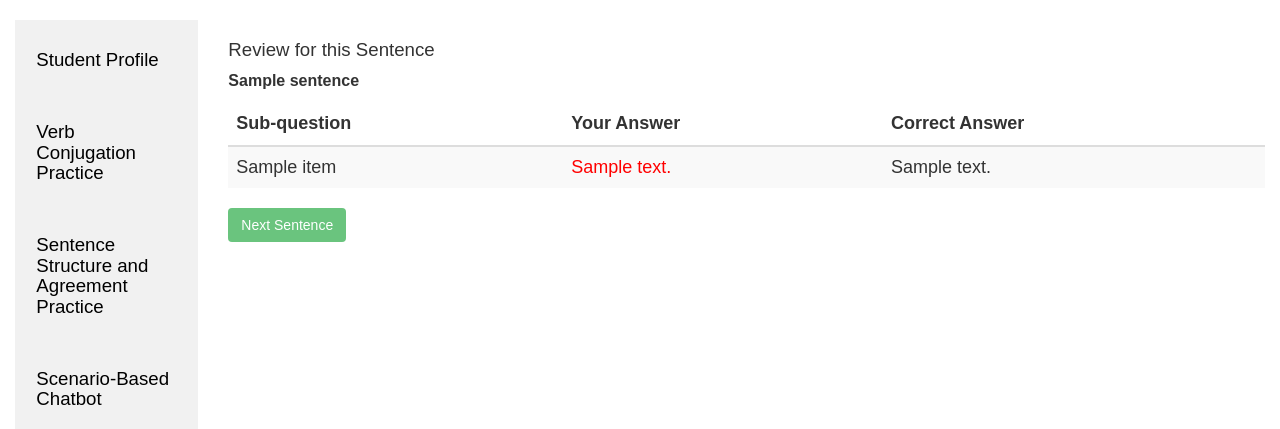
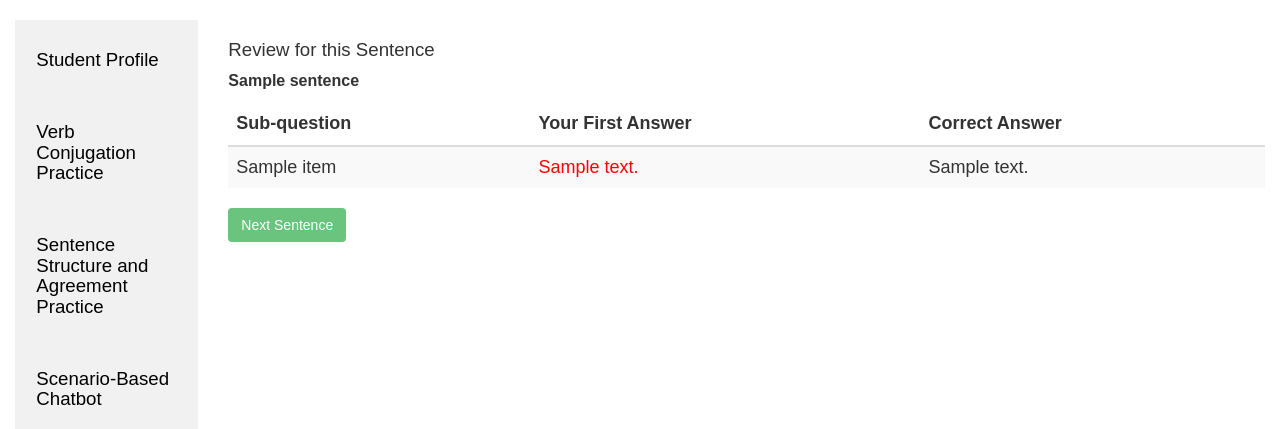
Before and after one commit to kvho2004/lingbuddy, a Django app: template storyboard/templates/storyboard/section3_summary.html in a window 1280 px wide. Shown: the part 59-488 px from the top of the page. Run offline with Django 3.2, Linux system fonts and the light colour scheme; the template is opened without the code that fills it: most values are stand-ins (such as "Sample title", 1, 10 or a date in 2020); some libraries are stand-ins or nearby versions.

Commit message:
oops missed adding the section 3 summary page

```diff
--- a/storyboard/templates/storyboard/section3_summary.html
+++ b/storyboard/templates/storyboard/section3_summary.html
@@ -17,7 +17,7 @@
     <thead>
         <tr>
             <th>Sub-question</th>
-            <th>Your Answer</th>
+            <th>Your First Answer</th>
             <th>Correct Answer</th>
         </tr>
     </thead>
```
